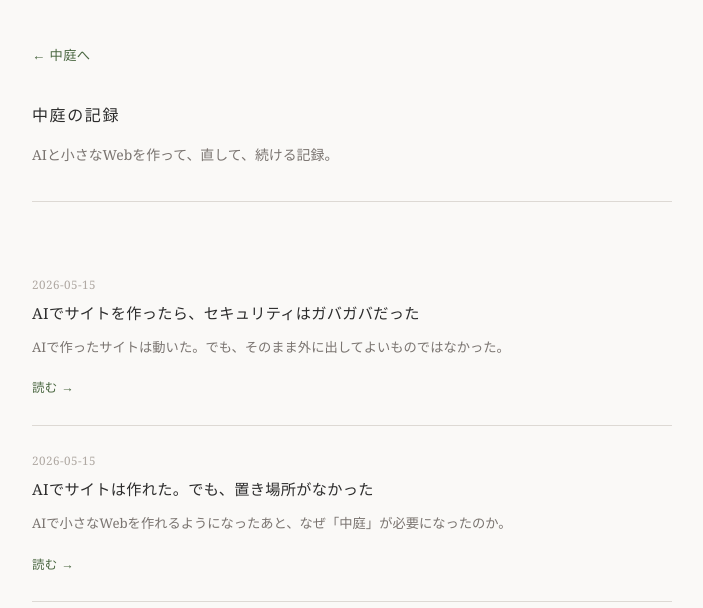
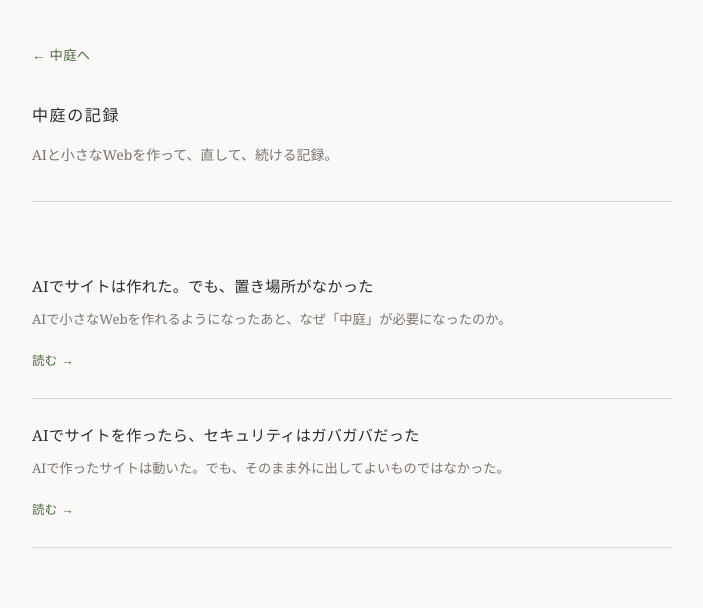
Before and after one commit to MOKIoki/nakaniwa, a Next.js app: page /notes in a window 1280 px wide. Shown: the top 608 px of the page, without its empty margins (288-991 px from the left). Built offline with nearby package versions, Linux system fonts and the light colour scheme.

Commit message:
Refine notes display

```diff
--- a/app/notes/page.tsx
+++ b/app/notes/page.tsx
@@ -7,7 +7,7 @@ export const metadata = {
 };
 
 export default function NotesPage() {
-  const sorted = [...notes].sort((a, b) => (a.date < b.date ? 1 : -1));
+  const sorted = notes;
 
   return (
     <main style={styles.main}>
@@ -30,7 +30,6 @@ export default function NotesPage() {
             <li key={note.slug} style={styles.listItem}>
               <Link href={`/notes/${note.slug}`} style={styles.cardLink}>
                 <article style={styles.card}>
-                  <time style={styles.date}>{note.date}</time>
                   <h2 style={styles.title}>{note.title}</h2>
                   <p style={styles.excerpt}>{note.excerpt}</p>
                   <span style={styles.readMore}>読む →</span>
@@ -100,13 +99,6 @@ const styles: { [key: string]: React.CSSProperties } = {
     padding: "1.5rem 0",
     borderBottom: "1px solid #ddd9d4",
   },
-  date: {
-    display: "block",
-    fontSize: "0.73rem",
-    color: "#b0a9a3",
-    letterSpacing: "0.04em",
-    marginBottom: "0.4rem",
-  },
   title: {
     fontSize: "0.95rem",
     fontWeight: "normal",
--- a/lib/notes.ts
+++ b/lib/notes.ts
@@ -53,16 +53,21 @@ AIで作った小さなサービスを、少しずつ置き、直し、記録し
     date: "2026-05-15",
     excerpt:
       "AIで作ったサイトは動いた。でも、そのまま外に出してよいものではなかった。",
-    body: `AIに作ってもらったサイトがようやく形になった頃、一部界隈で「最強のAI」ができたと話題になっていた。Claude Mythosという、セキュリティ上の欠陥を見つける能力が高いとされるAIモデルのようだ。企業や金融機関のような、高度なセキュリティが求められる場所でも欠陥を見つけられるらしいという話は、非エンジニアの私には十分に衝撃だった。というか、AIってそんなことまでできるんだ。気になったのでチャッピーに「今つくってるサイトのセキュリティってどうなってるの？」と聞いてみた。返ってきた返事は「大変危険な状態です。ガバガバです」とのことだった。何がどうガバガバなのかは分からなかった。「というか、お前が作ったんだろ。何してんねん」とも思った。ざっくり説明してもらったところ、本来は触れないはずのデータに外から触れられる可能性がある状態だった。それがなぜどう危険なのかよく分からないが構造を一から作り直すことになった。せっかくサイトが形になったばかりだというのに。
+    body: `AIに作ってもらったサイトがようやく形になった頃、一部界隈で「最強のAI」ができたと話題になっていた。Claude Mythosという、セキュリティ上の欠陥を見つける能力が高いとされるAIモデルのようだ。企業や金融機関のような、高度なセキュリティが求められる場所でも欠陥を見つけられるらしいという話は、非エンジニアの私には十分に衝撃だった。というか、AIってそんなことまでできるんだ。気になったのでチャッピーに「今つくってるサイトのセキュリティってどうなってるの？」と聞いてみた。返ってきた返事は「大変危険な状態です。ガバガバです」とのことだった。
 
-おそらく経験のあるエンジニアなら、最初から考慮する類の問題だったのだと思う。AIを使ってコーディングができるようになったとはいえ、私はサイト構築に関する知識をほとんど持っていない。例えるなら、AIを使ってボールを投げることも打つこともできても、野球を9人でやるスポーツだとすら知らないようなものだ。AIが「これが野球です」といっても心許ない。クリケットやソフトボールをやっている可能性すらある。なのでAIでサービスを作るときは、定期的に「何してるの」「これ大丈夫」と確認しなければならない。最終的には「悪質ユーザーやハッカーになったつもりで攻撃してみて」というようなことも聞いた。
+何がどうガバガバなのかは分からなかった。「というか、お前が作ったんだろ。何してんねん」とも思った。ざっくり説明してもらったところ、本来は触れないはずのデータに外から触れられる可能性がある状態だった。それがなぜどう危険なのかよく分からないが構造を一から作り直すことになった。せっかくサイトが形になったばかりだというのに。
+
+おそらく経験のあるエンジニアなら、最初から考慮する類の問題だったのだと思う。AIを使ってコーディングができるようになったとはいえ、私はサイト構築に関する知識をほとんど持っていない。例えるなら、AIを使ってボールを投げることも打つこともできても、野球を9人でやるスポーツだとすら知らないようなものだ。AIが「これが野球です」といっても心許ない。クリケットやソフトボールをやっている可能性すらある。
+
+なのでAIでサービスを作るときは、定期的に「何してるの」「これ大丈夫」と確認しなければならない。最終的には「悪質ユーザーやハッカーになったつもりで攻撃してみて」というようなことも聞いた。
 
 サイトで画面が表示される。投稿できる。部屋が作れる。それだけを見ると、サイトは完成したように見えた。でも、同時に「誰が何をしてよいのか」というルールを作ることも必要だった。それを設定していなければ、佇まいは立派でも、蝶番のない家のようなものだ。扉はあるようだが、閉まらない。
 
 セキュリティガバガバ事件で痛感したのは、何を質問すればいいのかも分からなかったことだ。何を知っておくべきかを知らない。「セキュリティは大丈夫？」と聞くことはできた。でも、RLSやらRPC、認証、レート制限など、本来なら確認すべきことを私は知らなかった。知らないものは、質問できない。質問できなければ、AIも答えない。聞かれるまで答えてくれない。厄介だ。
 
 AIを使ってサイトを作ることはできた。しかし、運用するとなれば話は別になる。責任も伴ってくる。せっかくユーザーが利用してくれたのに、構造の欠陥を「いや、AIが作ったんで。自分、非エンジニアなので」ということで責任逃れすることはできない。こういうことを誰か先に教えておいてくれよと思ったので、まずここで公開（後悔）することとした。`,
-  },];
+  },
+];
 
 export function getNoteBySlug(slug: string): Note | undefined {
   return notes.find((n) => n.slug === slug);
```
Also changed, not shown: app/notes/[slug]/page.tsx (+0 -8 lines).
